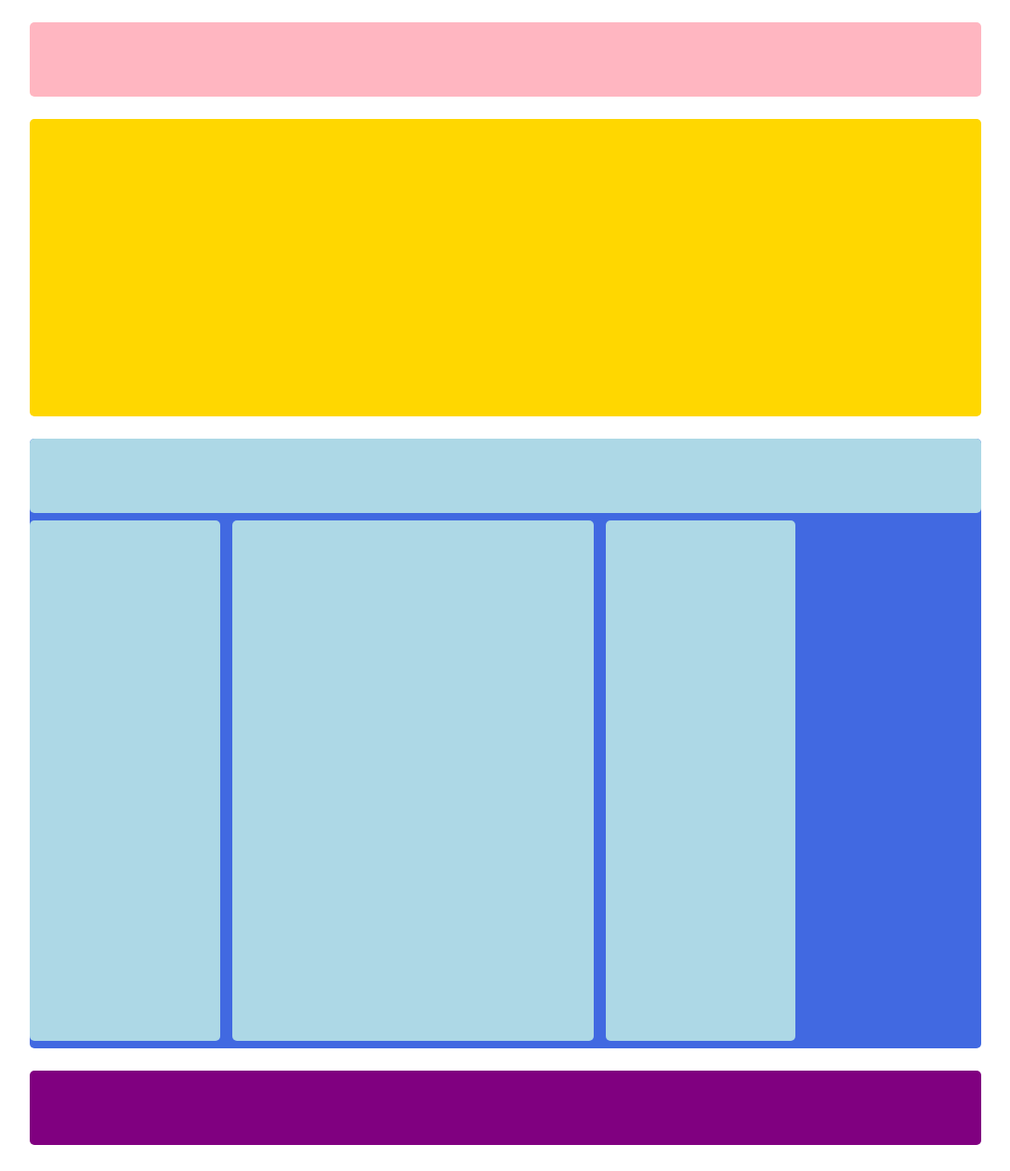
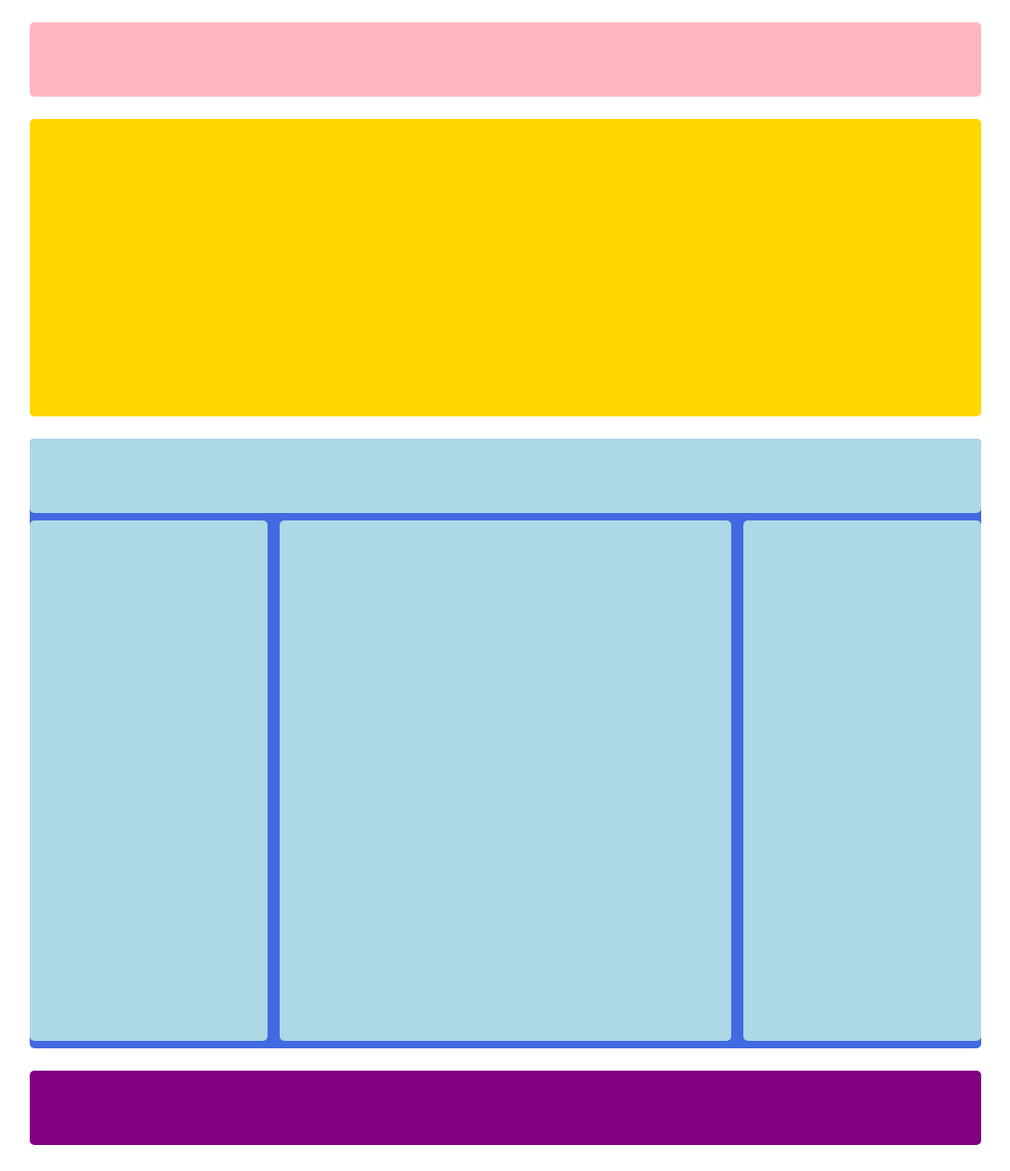
Before and after one commit to omardamicoasti/htmlcss-struttura-wp, a plain HTML site: page index.html in a window 1280 px wide. Shown: the whole page at 93% size, without its empty margins (96-1183 px from the left). Drawn offline with Linux system fonts and the light colour scheme.

Commit message:
Secondo e ultimo push

```diff
--- a/css/style.css
+++ b/css/style.css
@@ -47,14 +47,15 @@ main {
 }
 
 .left, .right {
-  width: 20%;
+  width: 20vw;
   }
 
 .center {
-  width: 38%;
+  width: 38vw;
   margin-left: 1vw;
   margin-right: 1vw;
 }
+
 
 footer {
   display: inline-block;
```
